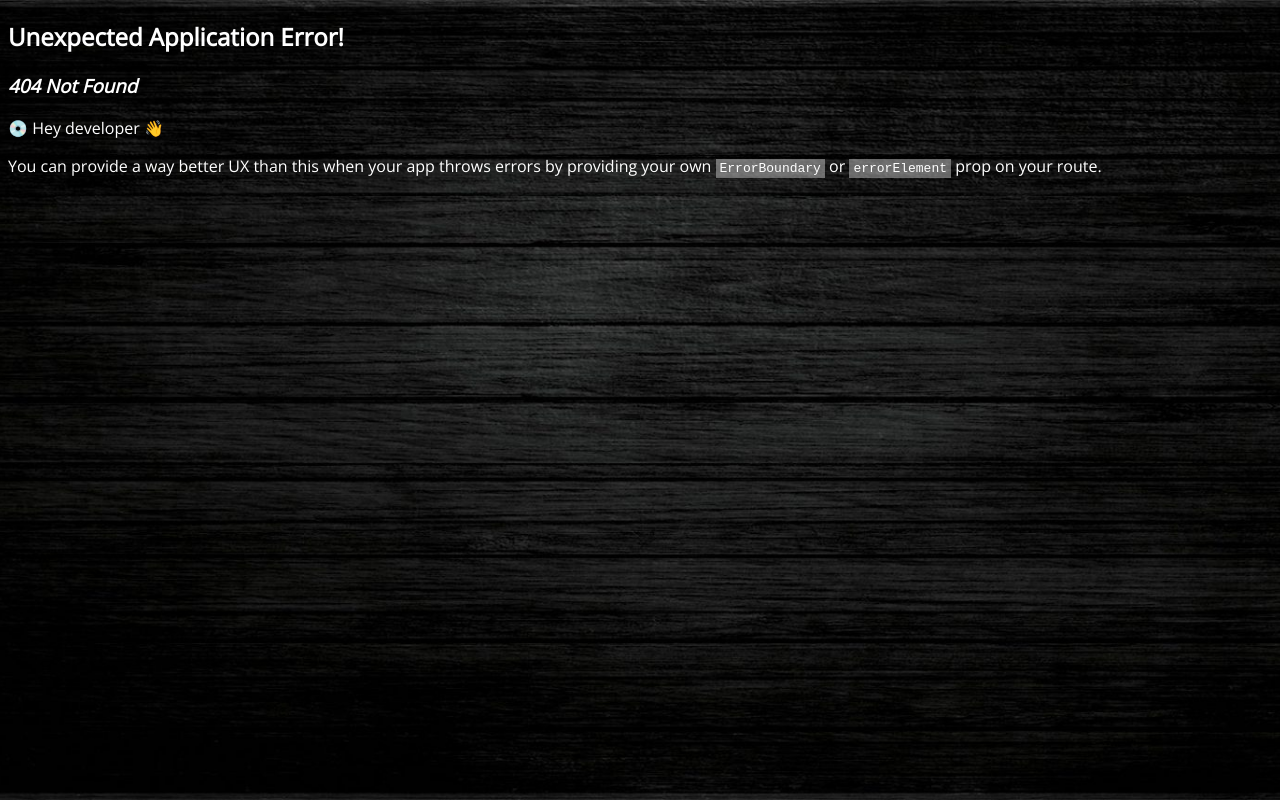
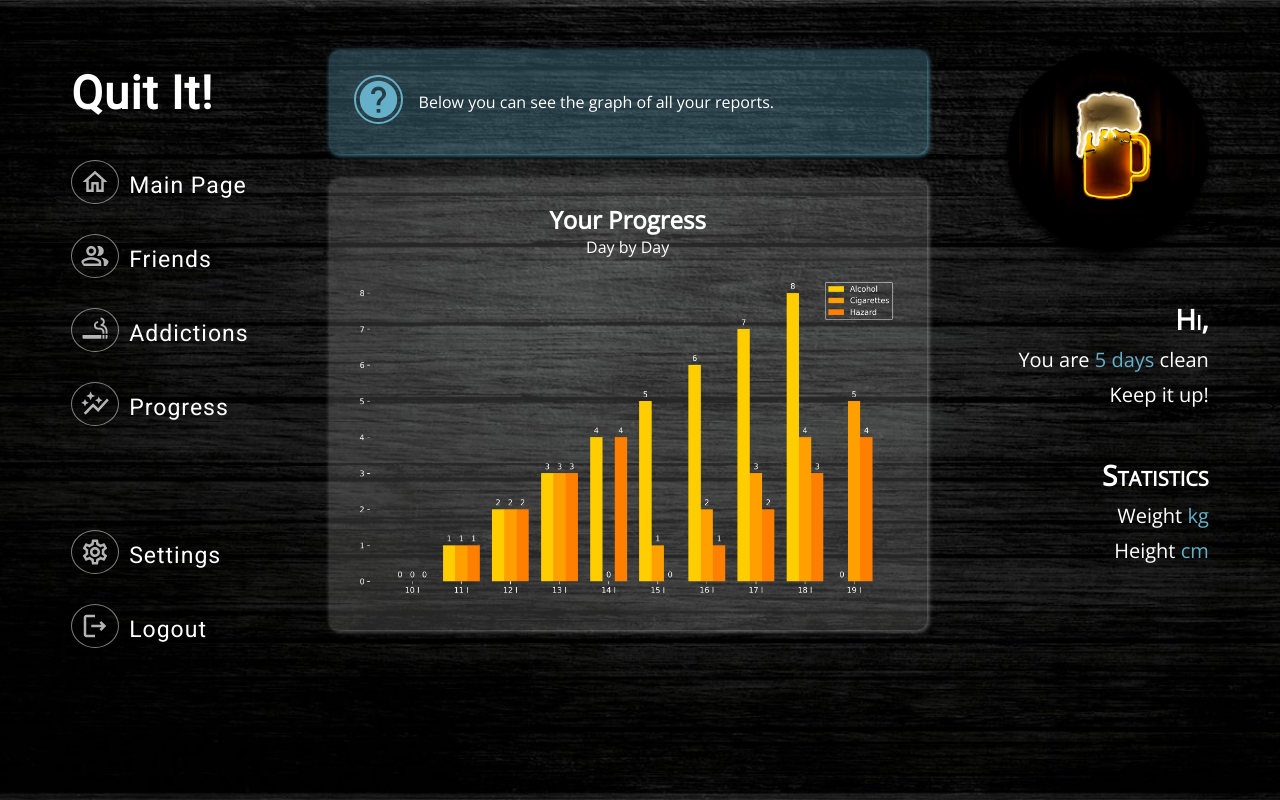
Before and after one commit to WojciechBarczynski/BITEhack2024, a React (Create React App) app in the folder frontend/: page /progress in a window 1280 px wide. Before the commit this address had no page. Built offline with nearby package versions, Linux system fonts and the light colour scheme.

Commit message:
ProgressBar chart

```diff
--- a/frontend/src/components/addictions/Addiction.tsx
+++ b/frontend/src/components/addictions/Addiction.tsx
@@ -15,7 +15,7 @@ const Addiction: React.FC<AddictionProps> = ({
     <div className="dataItem">
       <div className="col">
         <h3>{name}</h3>
-        <span>You are <b className="accent">3 days</b> clean</span>
+        <span>You are <b className="accent">5 days</b> clean</span>
       </div>
       <div>
         <button className="showMore" onClick={() => navigate(`/addiction/${id}`)}>
--- a/frontend/src/components/layout/profilebar/ProfileBar.tsx
+++ b/frontend/src/components/layout/profilebar/ProfileBar.tsx
@@ -13,7 +13,7 @@ const ProfileBar = () => {
         <h3>Hi, <span className="accent">{username}</span></h3>
         <span>
           You are{" "}
-          <span className="accent">3 days</span>{" "}
+          <span className="accent">5 days</span>{" "}
           clean
         </span>
         <span>Keep it up!</span>
--- a/frontend/src/components/layout/sidebar/SideBar.tsx
+++ b/frontend/src/components/layout/sidebar/SideBar.tsx
@@ -27,7 +27,7 @@ const SideBar = () => {
         label="Addictions"
       />
       <SideBarLink
-        to="/"
+        to="/progress"
         icon={<AutoGraphOutlinedIcon />}
         label="Progress"
       />
--- /dev/null
+++ b/frontend/src/pages/progress/ProgressPage.tsx
@@ -0,0 +1,29 @@
+import React from 'react';
+import HelpIcon from '@mui/icons-material/Help';
+
+const ProgressPage = () => {
+  return (
+    <div>
+      <div className="container info">
+        <div className="icon">
+          <HelpIcon />
+        </div>
+        <div className="content">
+          <div>
+            Below you can see the graph of all your reports.
+          </div>
+        </div>
+      </div>
+      <div className="container">
+        <h2 style={{ textAlign: "center", margin: 0 }}>Your Progress</h2>
+        <div style={{ textAlign: "center", marginBottom: 15 }}>Day by Day</div>
+        <img
+          className="graphImg"
+          src={process.env.PUBLIC_URL + '/images/bar_chart.png'} alt="My cool image"
+        />
+      </div>
+    </div>
+  );
+};
+
+export default ProgressPage;
--- a/frontend/src/styles/layout/main.scss
+++ b/frontend/src/styles/layout/main.scss
@@ -79,3 +79,7 @@ h1 {
 .accent {
   color: #65afc9;
 }
+
+.graphImg {
+  width: 100%;
+}
```
Also changed, not shown: frontend/src/index.tsx (+27 -22 lines), frontend/public/images/bar_chart.png (added).
